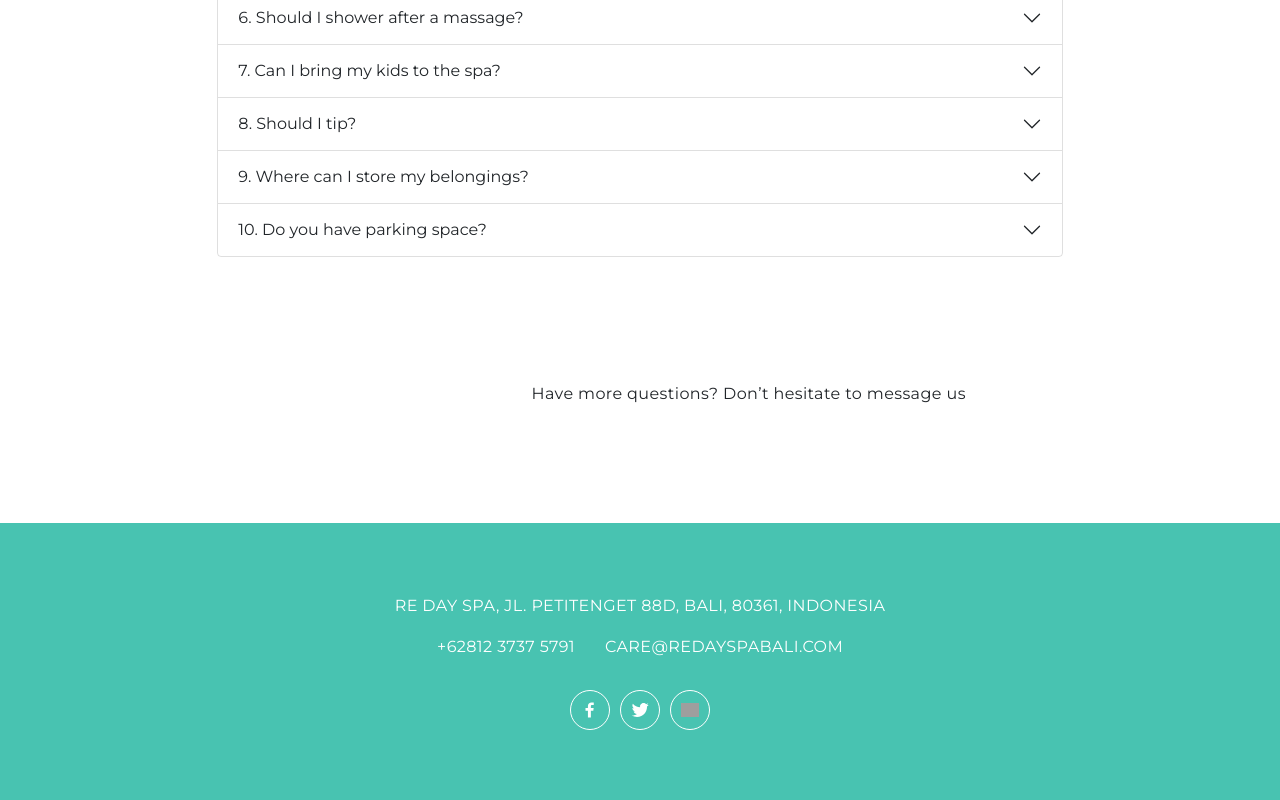
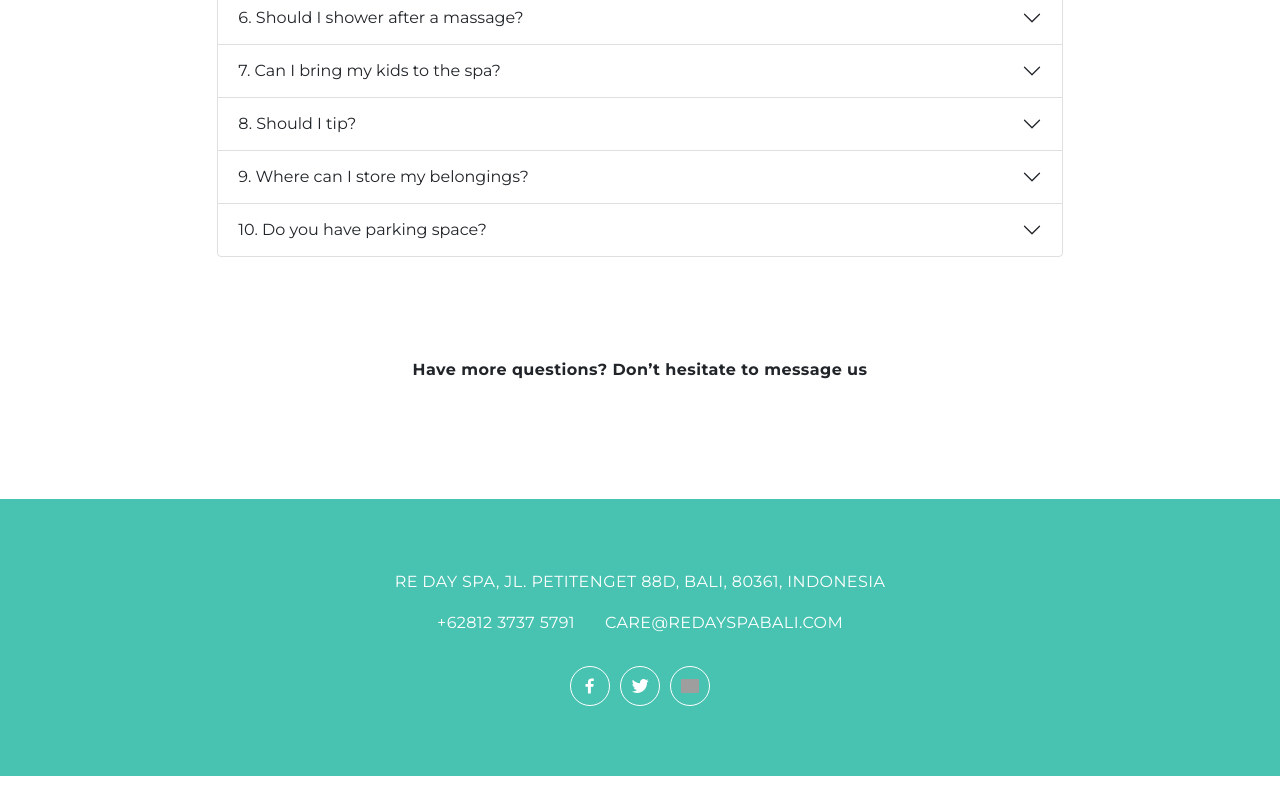
Before and after one commit to aldipee/redayspa, a Next.js app: page /faq in a window 1280 px wide. Shown: the part 1566-2366 px from the top of the page. After the commit the page ends 2342 px from the top, so only its background shows below. Built offline with nearby package versions, Linux system fonts and the light colour scheme; grey boxes are pictures that could not be loaded.

Commit message:
fix layout

```diff
--- a/pages/faq.js
+++ b/pages/faq.js
@@ -716,9 +716,11 @@ export default function Home() {
             </div>
           </div>
           <div className="row">
-            <div className="col-lg-6 offset-lg-4">
-              <p className="text-center mt24">
-                Have more questions? Don’t hesitate to message us
+            <div className="col-lg-6 offset-lg-3">
+              <p className="text-center">
+                <strong>
+                  Have more questions? Don’t hesitate to message us
+                </strong>
               </p>
             </div>
           </div>
```
